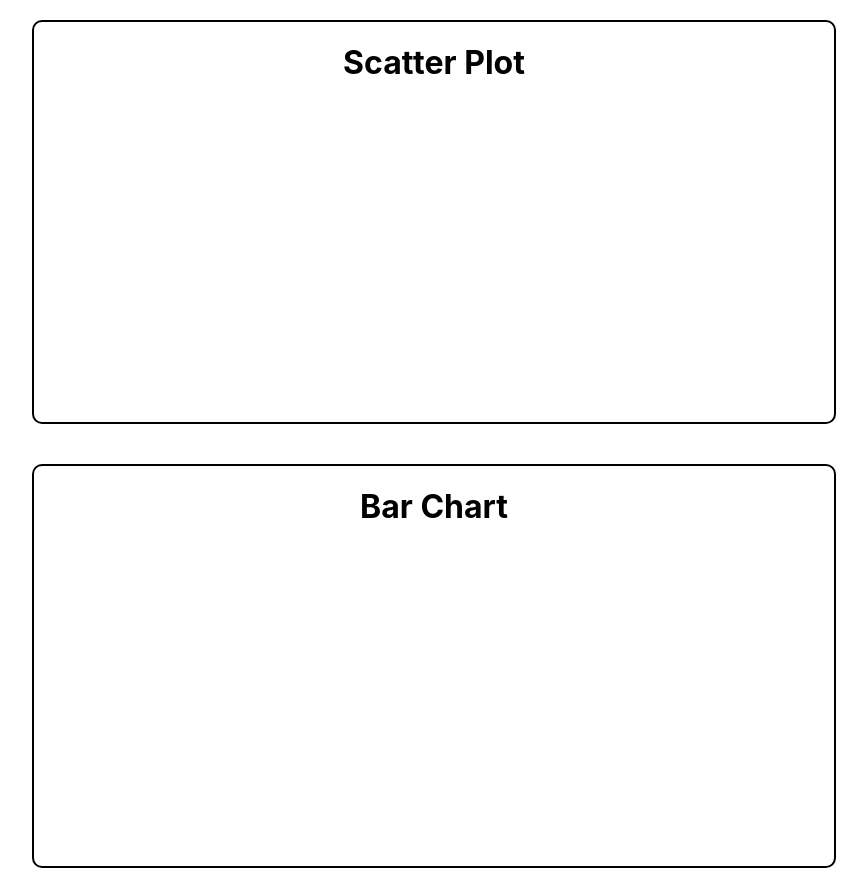
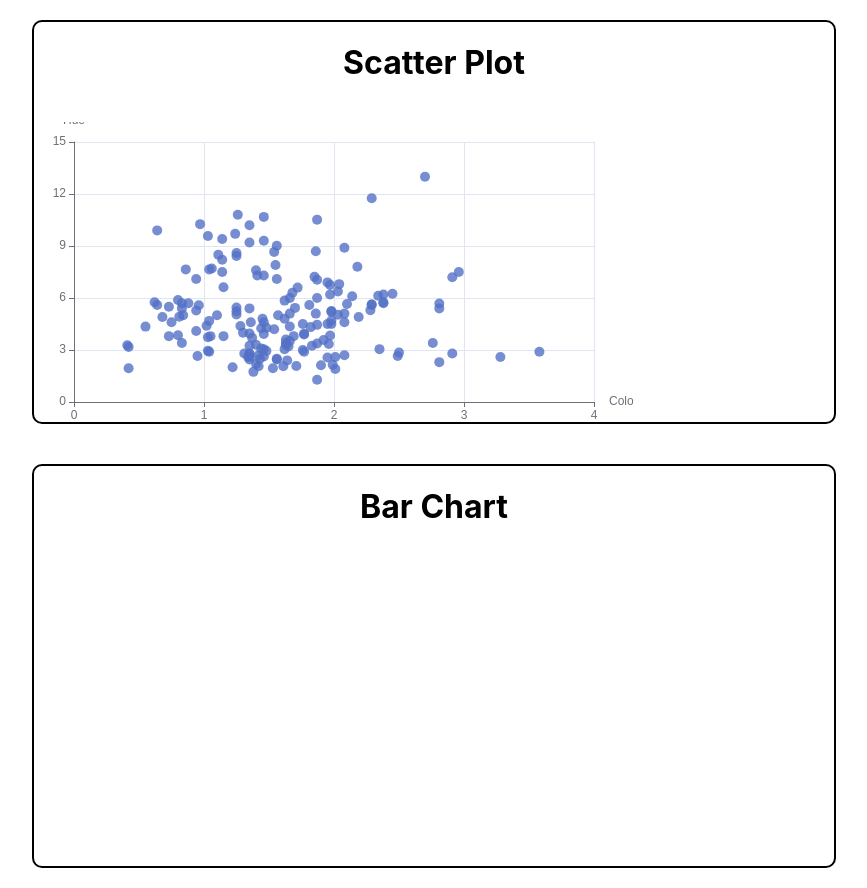
Before and after one commit to FarazIITK/echarts-demo, a React (Create React App) app in the folder client/: page / in a window 1280 px wide. Shown: the whole page, without its empty margins (206-1073 px from the left). Built offline with nearby package versions, Linux system fonts and the light colour scheme.

Commit message:
Added logic to plot scatter plot

```diff
--- a/client/src/Components/ScatterPlot.tsx
+++ b/client/src/Components/ScatterPlot.tsx
@@ -1,7 +1,38 @@
+import { wineData } from '../assets/wineData';
+import ReactEcharts from 'echarts-for-react';
+
 const ScatterPlot = () => {
+  const scatterPlotData: [number, number][] = wineData.map(
+    (individualWineData) => {
+      const { colorIntensity, hue } = individualWineData;
+      return [colorIntensity, hue];
+    }
+  );
+
+  const scatterPlotOptions = {
+    grid: { top: 20, right: 40, bottom: 20, left: 40 },
+    xAxis: {
+      name: 'Color Intensity'
+    },
+    yAxis: {
+      name: 'Hue'
+    },
+    series: [
+      {
+        symbolSize: 10,
+        data: scatterPlotData,
+        type: 'scatter'
+      }
+    ]
+  };
+
   return (
     <div className="graph red-border">
       <h1>Scatter Plot</h1>
+      <ReactEcharts
+        option={scatterPlotOptions}
+        style={{ width: '600px', height: '300px' }}
+      />
     </div>
   );
 };
```
